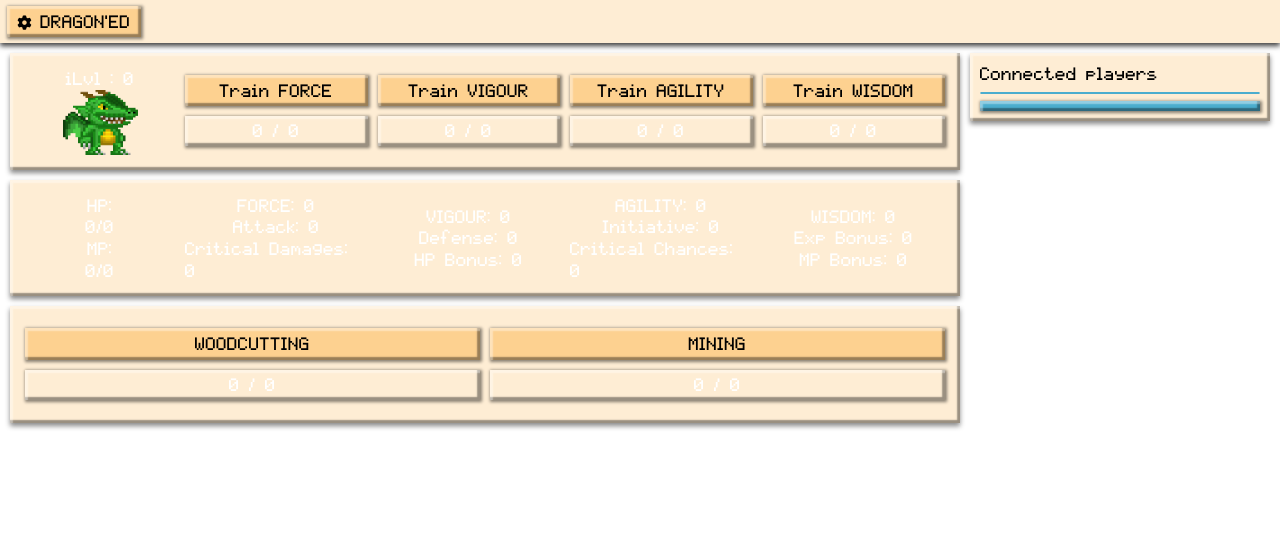
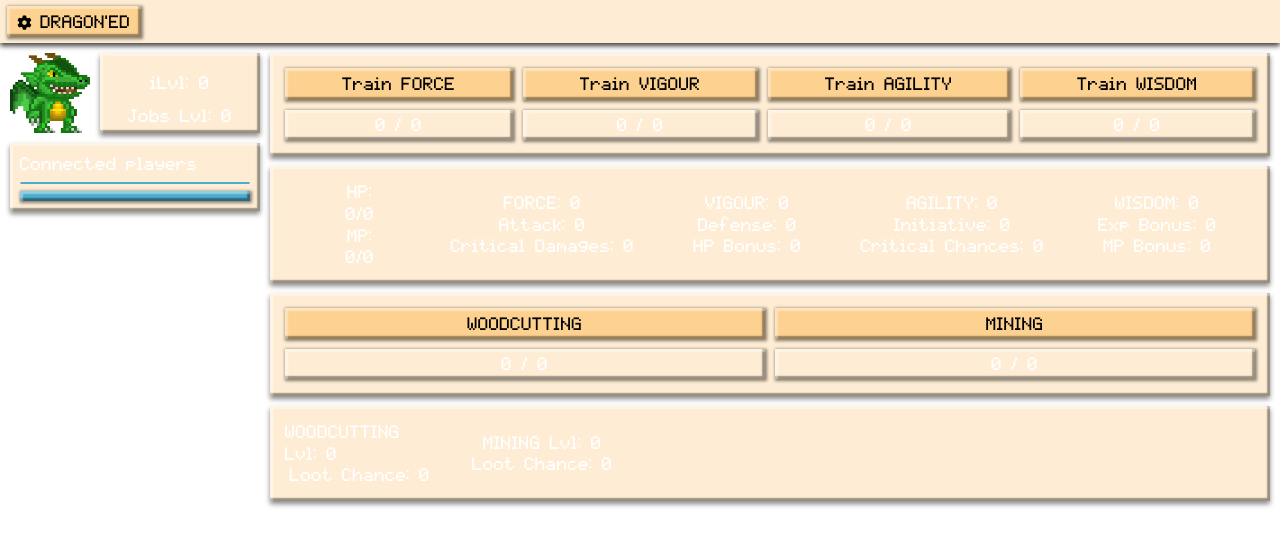
Before and after one commit to aurock-dev/dragoned, a website: page index.html in a window 1280 px wide. Drawn offline with nearby package versions, Linux system fonts and the light colour scheme; no server answers.

Commit message:
💄 redesign to fit all new features

```diff
--- a/client/css/style.css
+++ b/client/css/style.css
@@ -96,6 +96,8 @@ select {
     --up-border-shadow: rgba(255, 255, 255, 0.4);
     --down-border-shadow: rgba(0, 0, 0, 0.4);
     --shadow-color: #00000077;
+
+    --viewgame-rows: 4;
 }
 /* #endregion */
 
@@ -250,7 +252,45 @@ input:focus{
 }
 /* #endregion */
 
-/* #region -- SERVER */
+/* #region -- GAME */
+.viewGameAndServer{
+    display: grid;
+    grid-template-columns: 250px 1fr;
+    column-gap: 10px;
+    padding: 10px;
+}
+
+    /* #region -- LEFTPANEL */
+    .leftPanel{
+        display: grid;
+        grid-template-rows: max-content max-content;
+        row-gap: 10px;
+    }
+
+    .viewPlayerDragon{
+        display: grid;
+        grid-template-columns: max-content 1fr;
+        column-gap: 10px;
+    }
+
+    .playerDragonImg{
+        width: 80px;
+        height: 80px;
+    }
+
+    .playerDragonInfos{
+        display: grid;
+        align-items: center;
+        justify-items: center;
+        border: none;
+        background-color: var(--primary-color-transparent);
+        backdrop-filter: blur(5px);
+        box-shadow:
+            inset 0.2em 0.2em 0.1em 0 var(--up-border-shadow),
+            inset -0.2em -0.2em 0.1em 0 var(--down-border-shadow),
+            0px 3px 5px 0px var(--shadow-color);
+    }
+
     .viewServer{
         display: grid;
         grid-auto-rows: max-content;
@@ -258,7 +298,6 @@ input:focus{
         height: max-content;
         padding: 10px;
         border: none;
-    color: var(--text-color-reverse);
         background-color: var(--primary-color-transparent);
         backdrop-filter: blur(5px);
         box-shadow:
@@ -274,24 +313,17 @@ input:focus{
     }
     /* #endregion */
 
-/* #region -- GAME */
-.viewGameAndServer{
+    /* #region -- RIGHTPANEL */
+    .viewGame{
+        z-index: -1;
         display: grid;
-    grid-template-columns: 1fr 300px;
-    column-gap: 10px;
-    padding: 10px;
-}
-
-.viewGame{
-    display: grid;
-    grid-template-rows: 1fr 1fr 1fr;
+        grid-template-rows: repeat(var(--viewgame-rows), max-content);
         row-gap: 10px;
-    /* height: 300px; */
     }
 
     .viewPlayer{
         display: grid;
-    grid-template-columns: 150px repeat(4, 1fr);
+        grid-template-columns: repeat(4, auto);
         column-gap: 10px;
         height: 100%;
         justify-items: center;
@@ -304,19 +336,6 @@ input:focus{
         inset -0.2em -0.2em 0.1em 0 var(--down-border-shadow),
         0px 3px 5px 0px var(--shadow-color);
         padding: 15px;
-}
-
-.viewPlayerDragon{
-    display: grid;
-    justify-items: center;
-    align-items: center;
-    width: 150px;
-    height: 100%;
-}
-
-.playerDragonImg{
-    width: 75px;
-    height: 65px;
     }
 
     .viewPlayerColumn{
@@ -373,6 +392,7 @@ input:focus{
         width: 100%;
     }
     /* #endregion */
+/* #endregion */
 
 /* #region -- TOOLTIPS */
 .tooltip {
@@ -395,9 +415,9 @@ input:focus{
 
     /* Position the tooltip */
     position: absolute;
-    z-index: 1;
+    z-index: 2;
     top: 0px;
-    right: 100%;
+    left: 100%;
 }
 
 .tooltip:hover .tooltipMemberInfos {
@@ -489,7 +509,7 @@ input:focus{
     }
 
     .viewGameAndServer{
-        grid-template-columns: 1fr 220px;
+        grid-template-columns: 220px 1fr;
     }
 
 }
--- a/client/js/interactions.js
+++ b/client/js/interactions.js
@@ -143,6 +143,7 @@ $(document).on('click', '#woodcutting', () => {
         jobs.currentJobWoodcutting = 0;
     }
     updateJobsInformations();
+    calcWoodcuttingLoot();
 })
 
 $(document).on('click', '#mining', () => {
--- a/client/js/player.js
+++ b/client/js/player.js
@@ -38,3 +38,5 @@ var jobs = {
     neededJobWoodcutting: 100,
     neededJobMining: 100,
 }
+
+var ressources = {}
--- a/client/js/updatePlayerManager.js
+++ b/client/js/updatePlayerManager.js
@@ -103,3 +103,7 @@ function calcPlayerIlvl(){
     player.ilvl = player.force + player.vigour + player.agility + player.wisdom;
     socket.emit('playerUpdate', player);
 }
+
+function calcWoodcuttingLoot(){
+
+}
--- a/index.html
+++ b/index.html
@@ -41,13 +41,25 @@
         </dialog>
 
         <div class="viewGameAndServer">
+            <div class="leftPanel">
+                <div class="viewPlayerDragon">
+                    <img class="playerDragonImg" src="/assets/img/uglydragon.png" alt="uglydragon">
+                    <div class="playerDragonInfos">
+                        <div><span id="currentPlayerName"></span></div>
+                        <div>iLvl: <span id="playerIlvl">0</span></div>
+                        <div>Jobs Lvl: <span id="playerJobsLvl">0</span></div>
+                    </div>
+                </div>
+                <div class="viewServer" id="viewServer">
+                    <div><span id="numberOfPlayer"></span> Connected players</div>
+                    <hr>
+                    <div id="connectedPlayerList" class="connectedPlayerList">
+                        <div class="noButton" id="playerButton"></div>
+                    </div>
+                </div>
+            </div>
             <div class="viewGame" id="viewGame">
                 <div class="viewPlayer">
-                    <div class="viewPlayerDragon">
-                        <div><span id="currentPlayerName"></span></div>
-                        <div>iLvl : <span id="playerIlvl">0</span></div>
-                        <img class="playerDragonImg" src="/assets/img/uglydragon.png" alt="uglydragon">
-                    </div>
                     <div class="viewPlayerColumn">
                         <button id="trainForce">Train FORCE</button>
                         <div class="progressExpWrapper" id="expForce">
@@ -127,12 +139,15 @@
                         </div>
                     </div>
                 </div>
-            </div>
-            <div class="viewServer" id="viewServer">
-                <div><span id="numberOfPlayer"></span> Connected players</div>
-                <hr>
-                <div id="connectedPlayerList" class="connectedPlayerList">
-                    <div class="noButton" id="playerButton"></div>
+                <div class="statsList jobs">
+                    <div class="playerStatsColumn">
+                        <div>WOODCUTTING Lvl: <span id="woodcuttingLvl">0</span></div>
+                        <div>Loot Chance: <span id="woodcuttingLootChanceAmout">0</span></div>
+                    </div>
+                    <div class="playerStatsColumn">
+                        <div>MINING Lvl: <span id="miningLvl">0</span></div>
+                        <div>Loot Chance: <span id="miningLootChanceAmout">0</span></div>
+                    </div>
                 </div>
             </div>
         </div>
```
Lines whose indentation alone changed are shown as unchanged.
